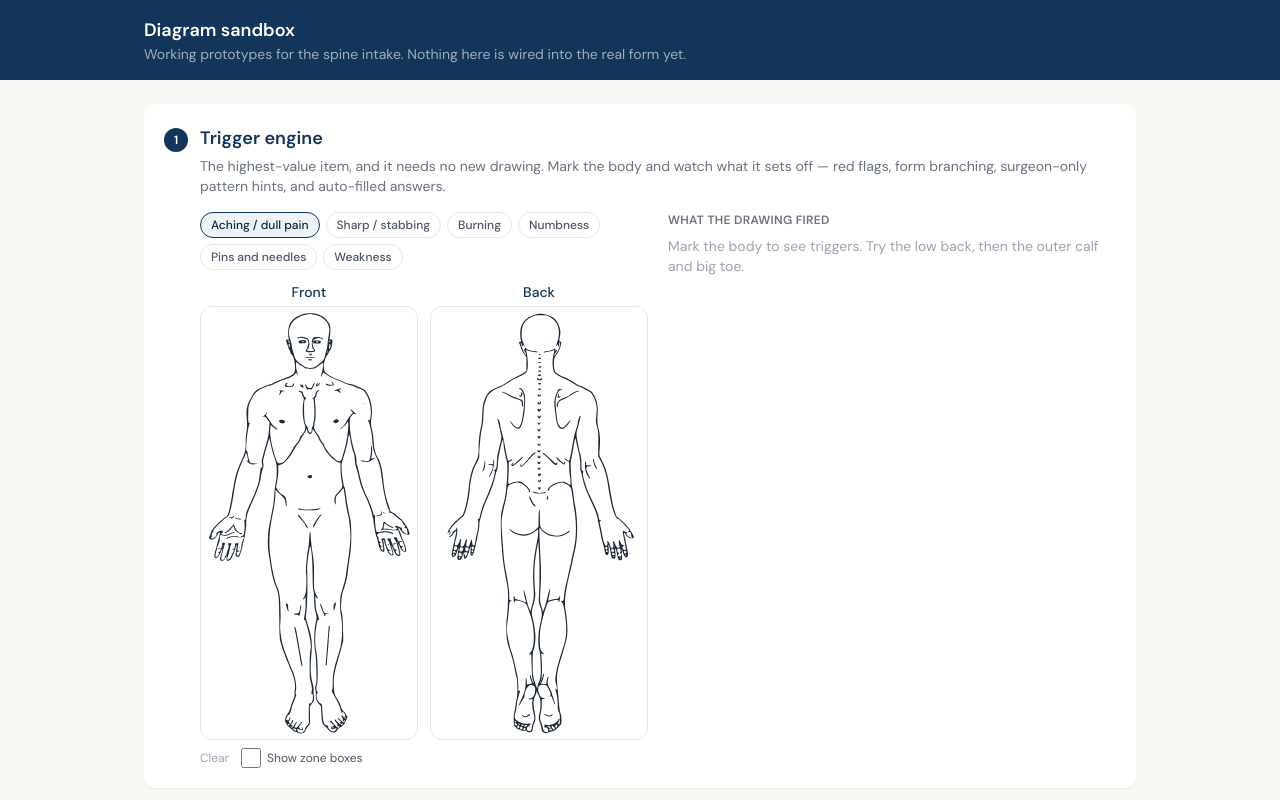
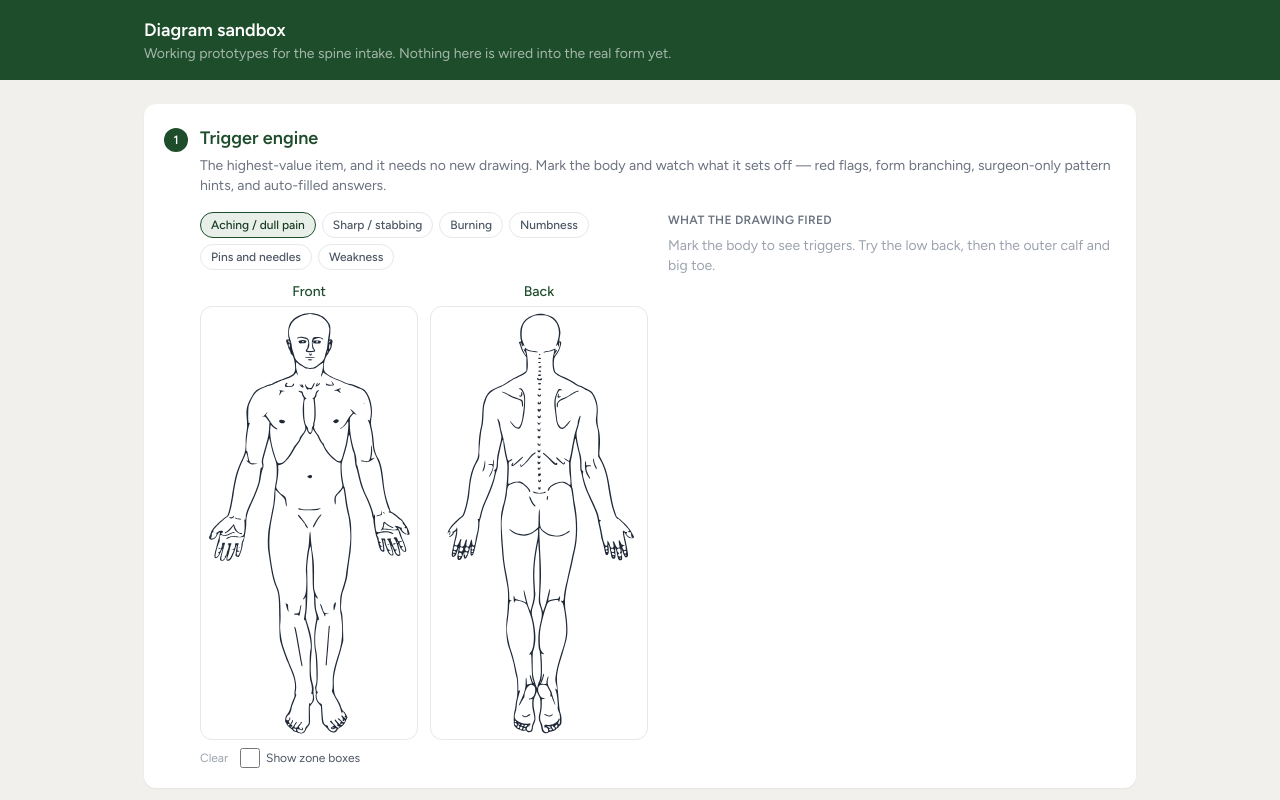
Before and after one commit to rnjcbwy/AdultSpineintakechatbot, a Next.js app: page /diagram-lab in a window 1280 px wide. Shown: the top 800 px of the page. Built offline with nearby package versions, Linux system fonts and the light colour scheme.

Commit message:
Practice palette: warm paper, forest green, taupe and ink from the business card; Figtree and Cormorant Garamond
Co-Authored-By: Claude Fable 5.1 <noreply@anthropic.com>

```diff
--- a/app/diagram-lab/page.js
+++ b/app/diagram-lab/page.js
@@ -194,9 +194,9 @@ function SpineLevels() {
           return (
             <g key={lv.id} onClick={() => toggle(lv.id)} style={{ cursor: 'pointer' }}>
               <rect x={xAt(i) - w / 2} y={y} width={w} height={14} rx={4}
-                fill={on ? '#0E8482' : '#F3EFE9'} stroke={on ? '#095E5C' : '#8C9BAA'} strokeWidth={1.4} />
+                fill={on ? '#7E756E' : '#ECE8E1'} stroke={on ? '#574F49' : '#A9A197'} strokeWidth={1.4} />
               <text x={xAt(i) + w / 2 + 6} y={y + 11} fontSize={9}
-                fill={on ? '#0F2B46' : '#9CA3AF'} fontWeight={on ? 700 : 400}>{lv.id}</text>
+                fill={on ? '#1E4D2B' : '#9CA3AF'} fontWeight={on ? 700 : 400}>{lv.id}</text>
             </g>
           );
         })}
@@ -359,8 +359,8 @@ function PainTimeline() {
           </g>
         ))}
         <polyline points={pts.map((v, i) => `${xOf(i)},${yOf(v)}`).join(' ')}
-          fill="none" stroke="#0E8482" strokeWidth="2.5" strokeLinejoin="round" />
-        {pts.map((v, i) => <circle key={i} cx={xOf(i)} cy={yOf(v)} r="4" fill="#0E8482" />)}
+          fill="none" stroke="#7E756E" strokeWidth="2.5" strokeLinejoin="round" />
+        {pts.map((v, i) => <circle key={i} cx={xOf(i)} cy={yOf(v)} r="4" fill="#7E756E" />)}
         <text x={PAD} y={H - 4} fontSize="9" fill="#9CA3AF">12 mo ago</text>
         <text x={W - PAD - 20} y={H - 4} fontSize="9" fill="#9CA3AF">now</text>
       </svg>
@@ -387,7 +387,7 @@ function DermatomeOverlay() {
   return (
     <div className="flex gap-5 items-start flex-wrap">
       <svg viewBox="0 0 260 560" className="w-[190px] h-auto bg-white border border-gray-200 rounded-xl">
-        <g fill="#F3EFE9" stroke="#8C9BAA" strokeWidth="2">
+        <g fill="#ECE8E1" stroke="#A9A197" strokeWidth="2">
           <ellipse cx="130" cy="42" rx="25" ry="30" />
           <rect x="86" y="98" width="88" height="222" rx="20" />
           <rect x="88" y="300" width="36" height="230" rx="18" />
@@ -440,8 +440,8 @@ function PosturePicker() {
             className={`p-3 rounded-xl border text-center ${sel === p.id ? 'border-teal-400 bg-teal-50' : 'border-gray-200 bg-white hover:border-gray-300'}`}>
             <svg viewBox="0 0 60 110" className="w-14 h-24 mx-auto">
               <line x1="6" y1="104" x2="54" y2="104" stroke="#D1D5DB" strokeWidth="2" />
-              <circle cx="30" cy="10" r="7" fill="#F3EFE9" stroke="#8C9BAA" strokeWidth="2" />
-              <path d={p.d} fill="none" stroke="#8C9BAA" strokeWidth="7" strokeLinecap="round" />
+              <circle cx="30" cy="10" r="7" fill="#ECE8E1" stroke="#A9A197" strokeWidth="2" />
+              <path d={p.d} fill="none" stroke="#A9A197" strokeWidth="7" strokeLinecap="round" />
             </svg>
             <span className={`text-xs font-medium ${sel === p.id ? 'text-teal-700' : 'text-gray-600'}`}>{p.label}</span>
           </button>
--- a/app/globals.css
+++ b/app/globals.css
@@ -7,10 +7,10 @@
    ============================================================================ */
 
 :root {
-  --navy-600: #123559;
-  --navy-500: #1B4A7A;
-  --teal-400: #0E8482;
-  --cream-100: #FAF8F5;
+  --navy-600: #1E4D2B;
+  --navy-500: #2A6A3C;
+  --teal-400: #7E756E;
+  --cream-100: #F1F0EC;
 }
 
 * {
@@ -69,7 +69,7 @@ textarea::placeholder {
 input[type="checkbox"],
 input[type="radio"] {
   @apply w-5 h-5 text-teal-400 border-gray-300 rounded cursor-pointer;
-  accent-color: #0E8482;
+  accent-color: #7E756E;
 }
 
 /* Typing animation for chat */
--- a/app/layout.js
+++ b/app/layout.js
@@ -13,7 +13,7 @@ export default function RootLayout({ children }) {
         <link rel="preconnect" href="https://fonts.googleapis.com" />
         <link rel="preconnect" href="https://fonts.gstatic.com" crossOrigin="anonymous" />
         <link
-          href="https://fonts.googleapis.com/css2?family=DM+Sans:opsz,wght@9..40,300..700&family=Source+Serif+4:opsz,wght@8..60,400..700&display=swap"
+          href="https://fonts.googleapis.com/css2?family=Cormorant+Garamond:ital,wght@0,500;0,600;1,500&family=Figtree:wght@300;400;500;600;700&display=swap"
           rel="stylesheet"
         />
       </head>
--- a/components/BodyDiagram.js
+++ b/components/BodyDiagram.js
@@ -6,8 +6,8 @@ import { VIEW_BOX, FIGURE_SRC, LATERAL_DX, ZONES, SYMPTOM_TYPES, getType, zoneAt
 const W = VIEW_BOX.width;
 const H = VIEW_BOX.height;
 
-const SKIN = '#F3EFE9';
-const OUTLINE = '#8C9BAA';
+const SKIN = '#ECE8E1';
+const OUTLINE = '#A9A197';
 
 /**
  * Side profile. Both lateral views face the same way so a single zone set
@@ -88,7 +88,7 @@ function LateralFigure({ view }) {
        </g>
       </g>
       <text x={mirror ? 14 : W - 14} y={26} textAnchor={mirror ? 'start' : 'end'}
-        fontSize={13} fill="#8C9BAA">
+        fontSize={13} fill="#A9A197">
         {mirror ? '◀ front' : 'front ▶'}
       </text>
     </g>
--- a/components/PainMapFigure.js
+++ b/components/PainMapFigure.js
@@ -67,7 +67,7 @@ function StaticView({ view, data, types }) {
 /** Only the traced views have artwork; the laterals fall back to a plain box. */
 function StaticFigure({ view }) {
   if (view === 'left' || view === 'right') {
-    return <rect x={0} y={0} width={W} height={H} fill="#FAFAF8" />;
+    return <rect x={0} y={0} width={W} height={H} fill="#F7F5F1" />;
   }
   return (
     <image
--- a/components/SignaturePad.js
+++ b/components/SignaturePad.js
@@ -2,16 +2,16 @@
 
 import { useEffect, useRef, useState } from 'react';
 
-const INK = '#123559';
-const TEAL = '#0e8482';
+const INK = '#1E4D2B';
+const TEAL = '#7E756E';
 
 const S = {
   head: { display: 'flex', alignItems: 'center', justifyContent: 'space-between', gap: '0.75rem', marginBottom: '0.4rem' },
   label: { fontSize: '0.9rem', fontWeight: 600, color: INK },
   clear: { font: 'inherit', fontSize: '0.85rem', color: TEAL, background: 'none', border: `1px solid ${TEAL}`, borderRadius: 8, padding: '0.3rem 0.75rem', cursor: 'pointer' },
-  box: { position: 'relative', width: '100%', background: '#fff', border: '1.5px dashed #9fb3c8', borderRadius: 10, overflow: 'hidden' },
+  box: { position: 'relative', width: '100%', background: '#fff', border: '1.5px dashed #A9A197', borderRadius: 10, overflow: 'hidden' },
   canvas: { width: '100%', height: '100%', touchAction: 'none', display: 'block', cursor: 'crosshair' },
-  line: { position: 'absolute', left: '6%', right: '6%', bottom: '26%', borderBottom: '1px solid #c9d3de', pointerEvents: 'none' },
+  line: { position: 'absolute', left: '6%', right: '6%', bottom: '26%', borderBottom: '1px solid #D9D2C7', pointerEvents: 'none' },
 };
 
 /**
--- a/components/steps/Welcome.js
+++ b/components/steps/Welcome.js
@@ -96,8 +96,8 @@ function SpineLogo() {
     <svg viewBox="0 0 100 120" className="spine-logo mx-auto" aria-hidden="true">
       <defs>
         <linearGradient id="spineGrad" x1="0%" y1="0%" x2="0%" y2="100%">
-          <stop offset="0%" stopColor="#1B4A7A" />
-          <stop offset="100%" stopColor="#123559" />
+          <stop offset="0%" stopColor="#2A6A3C" />
+          <stop offset="100%" stopColor="#1E4D2B" />
         </linearGradient>
       </defs>
       {vertebrae.map((y, i) => (
--- a/scripts/build-intake-pdf.mjs
+++ b/scripts/build-intake-pdf.mjs
@@ -89,14 +89,14 @@ async function loadLib() {
 // ---------------------------------------------------------------------------
 const hex = (h) => rgb(parseInt(h.slice(1, 3), 16) / 255, parseInt(h.slice(3, 5), 16) / 255, parseInt(h.slice(5, 7), 16) / 255);
 const C = {
-  navy: hex('#123559'),
-  teal: hex('#38BFBD'),
+  navy: hex('#1E4D2B'),
+  teal: hex('#A9A197'),
   tealDark: hex('#1F8F8D'),
   intro: hex('#27557D'),
   ink: hex('#1D2C3C'),
   gray: hex('#5B6770'),
   rule: hex('#D5DDE2'),
-  tint: hex('#E3F3F3'),
+  tint: hex('#F0ECE6'),
   fieldBg: hex('#EFF8F7'),
   fieldBorder: hex('#A3D6D2'),
   red: hex('#B3261E'),
--- a/tailwind.config.js
+++ b/tailwind.config.js
@@ -12,46 +12,46 @@ module.exports = {
         // teal-400 the same hue darkened enough to read as text on white.
         // Holy Name Medical Center's navy, as the ink colour.
         navy: {
-          50: '#EEF3F8',
-          100: '#D9E3EE',
-          200: '#B3C6DB',
-          300: '#7E9CBD',
-          400: '#3A6A9E',
-          500: '#1B4A7A',
-          600: '#123559',
-          700: '#0D2842',
-          800: '#081B2D',
-          900: '#040E18',
+          50: '#E8EFE9',
+          100: '#CFDDD2',
+          200: '#A9C2AF',
+          300: '#7DA389',
+          400: '#4F8460',
+          500: '#2A6A3C',
+          600: '#1E4D2B',
+          700: '#163A20',
+          800: '#10301C',
+          900: '#0B2014',
         },
         teal: {
-          50: '#E3F3F3',
-          100: '#BFE9E8',
-          200: '#8ADAD9',
-          300: '#38BFBD',
-          400: '#0E8482',
-          500: '#0B7472',
-          600: '#095E5C',
-          700: '#074846',
-          800: '#053230',
-          900: '#021C1B',
+          50: '#F0ECE6',
+          100: '#E1DAD2',
+          200: '#C8BEB3',
+          300: '#A9A197',
+          400: '#7E756E',
+          500: '#6B645D',
+          600: '#574F49',
+          700: '#4E4741',
+          800: '#3E3933',
+          900: '#2E2A27',
         },
         cream: {
-          50: '#FEFDFB',
-          100: '#FAF8F5',
-          200: '#F5F2ED',
-          300: '#EBE7E0',
-          400: '#DDD8CE',
+          50: '#F7F5F1',
+          100: '#F1F0EC',
+          200: '#ECE8E1',
+          300: '#E7E2D8',
+          400: '#D9D2C7',
         },
         medical: {
           green: '#28A745',
           amber: '#F5A623',
           red: '#DC3545',
-          blue: '#2E86AB',
+          blue: '#7E756E',
         },
       },
       fontFamily: {
-        sans: ['"DM Sans"', 'system-ui', '-apple-system', 'sans-serif'],
-        serif: ['"Source Serif 4"', 'Georgia', 'Cambria', 'serif'],
+        sans: ['Figtree', 'system-ui', '-apple-system', 'sans-serif'],
+        serif: ['"Cormorant Garamond"', 'Georgia', 'Cambria', 'serif'],
       },
       animation: {
         'fade-in': 'fadeIn 0.3s ease-out',
```
